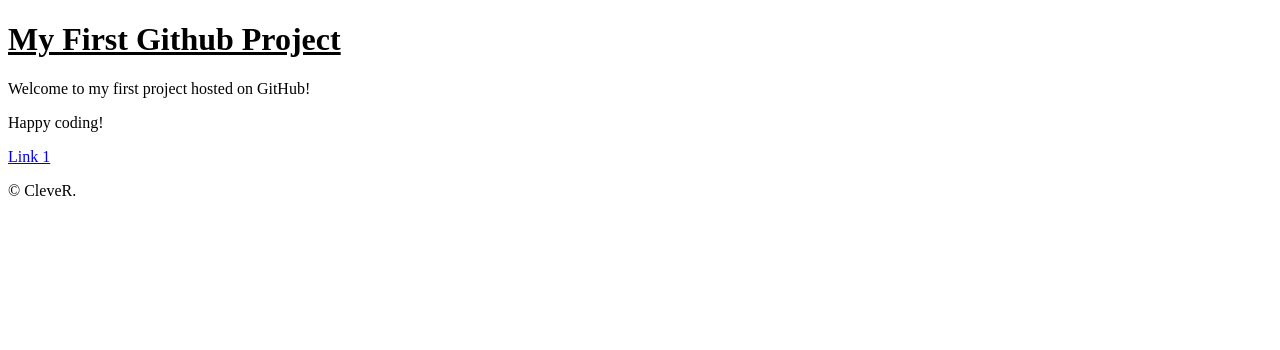
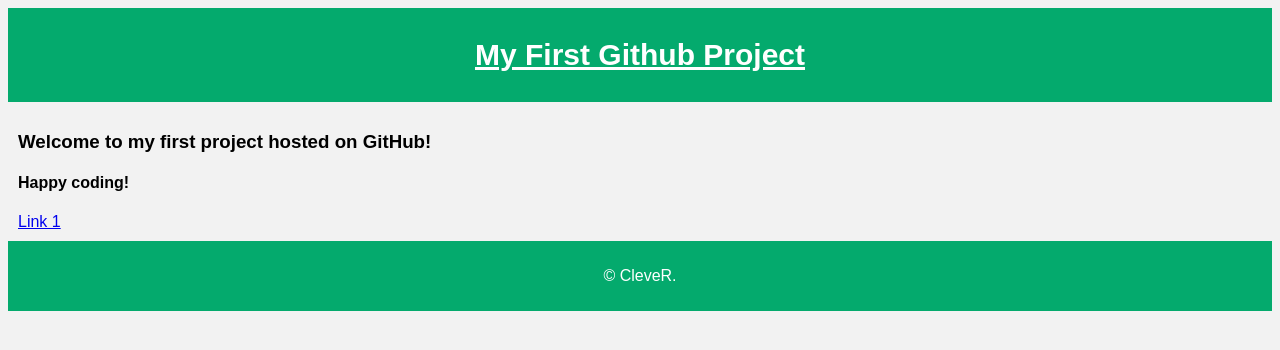
Before and after one commit to Genjuzu/my.new.repo, a plain HTML site: page First HTML Project/index.html in a window 1280 px wide. Drawn offline with Linux system fonts and the light colour scheme.

Commit message:
Style Switches

```diff
--- a/First HTML Project/index.html
+++ b/First HTML Project/index.html
@@ -2,14 +2,43 @@
 <html>
   <head>
     <title>Github Project</title>
+
+      <meta charset="utf-8">
+      <meta name="viewport" content="width=device-width">
+
+    <style>
+      body {
+        background-color: #f2f2f2;
+        font-family: Arial, sans-serif;
+      }
+      header {
+        background-color: #04AA6D;
+        color: white;
+        padding: 10px;
+        text-align: center;
+      }
+      h1 {
+        font-size: 30px;
+      }
+      main {
+        padding: 10px;
+      }
+      footer {
+        background-color: #04AA6D;
+        color: white;
+        padding: 10px;
+        text-align: center;
+      }
+    </style>
+
   </head>
   <body>
     <header>
       <u><h1>My First Github Project</h1></u>
     </header>
     <main>
-      <p>Welcome to my first project hosted on GitHub!</p>
-      <p>Happy coding!</p>
+      <h3>Welcome to my first project hosted on GitHub!</h3>
+      <h4>Happy coding!</h4>
       <a href="Link 1.html">Link 1</a>
     </main>
     <footer>
```
Also changed, not shown: First HTML Project/Link 1.html (+7 -0 lines).
